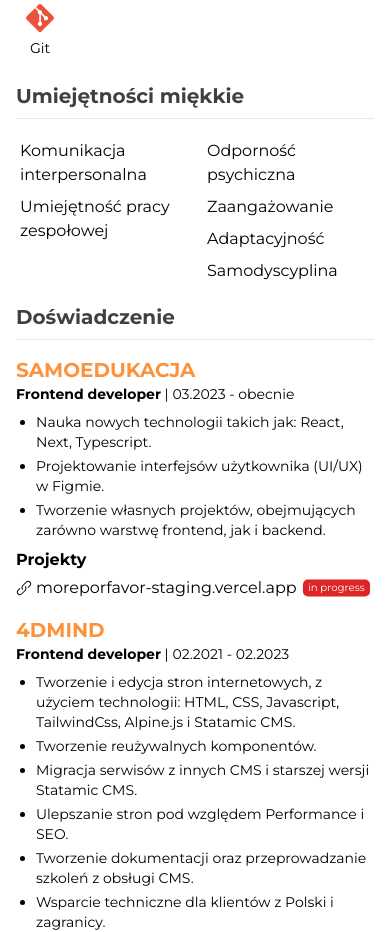
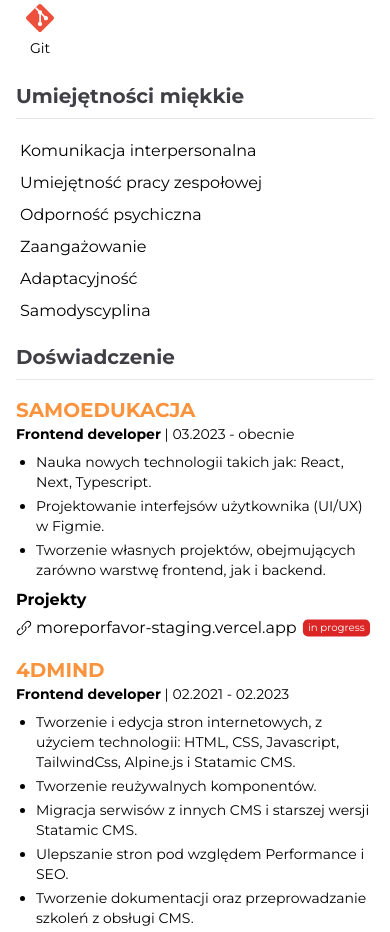
Before and after one commit to ArtemDanilov/CV, a React (Create React App) app: page /#/ in a window 390 px wide. Shown: the part 1040-1972 px from the top of the page. Built offline with nearby package versions, Linux system fonts and the light colour scheme; a web font is replaced by a local one.

Commit message:
set soft skills in two columns from 768px

```diff
--- a/src/pages/Home.jsx
+++ b/src/pages/Home.jsx
@@ -73,7 +73,7 @@ const Home = () => {
         </Container>
 
         <Container title={t("soft_skills.title")}>
-          <ul className="mx-auto columns-2">
+          <ul className="mx-auto md:columns-2">
             {softSkills.items.map((item) => (
               <li
                 key={item.id}
```
